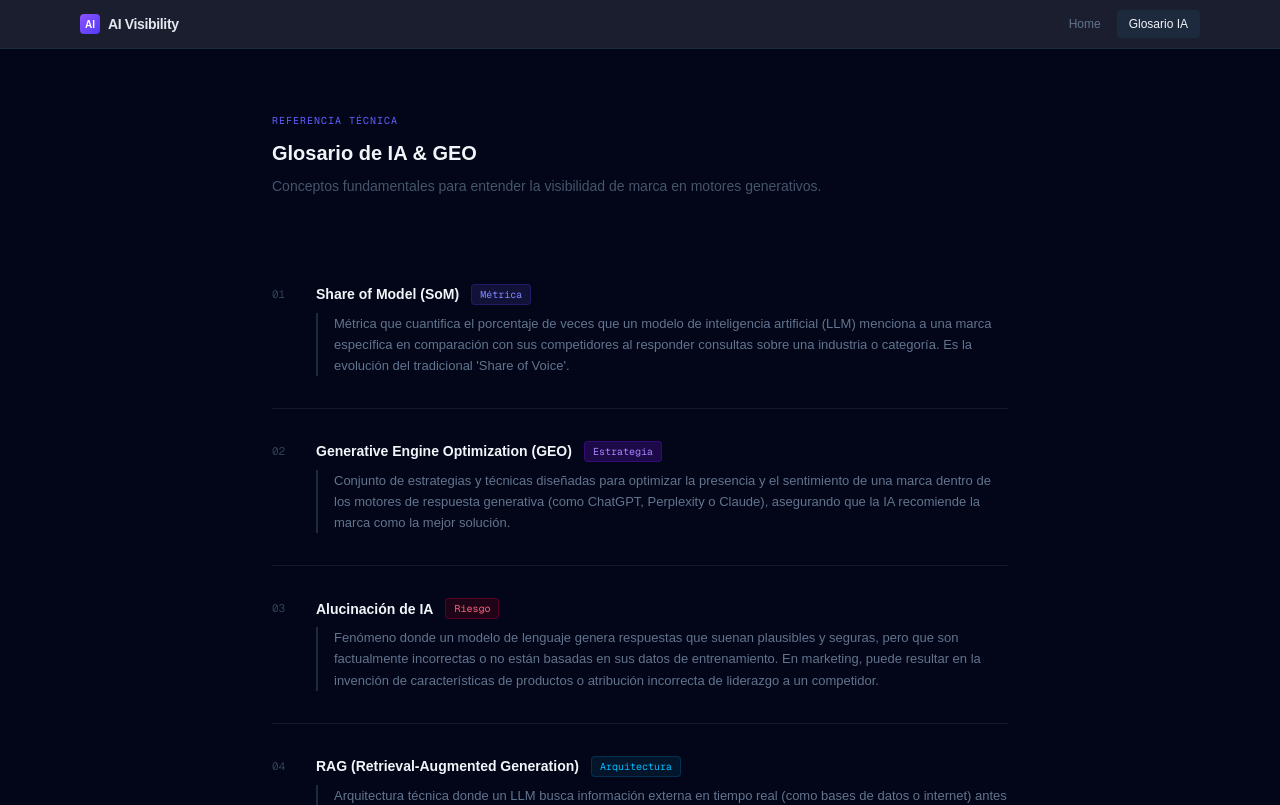
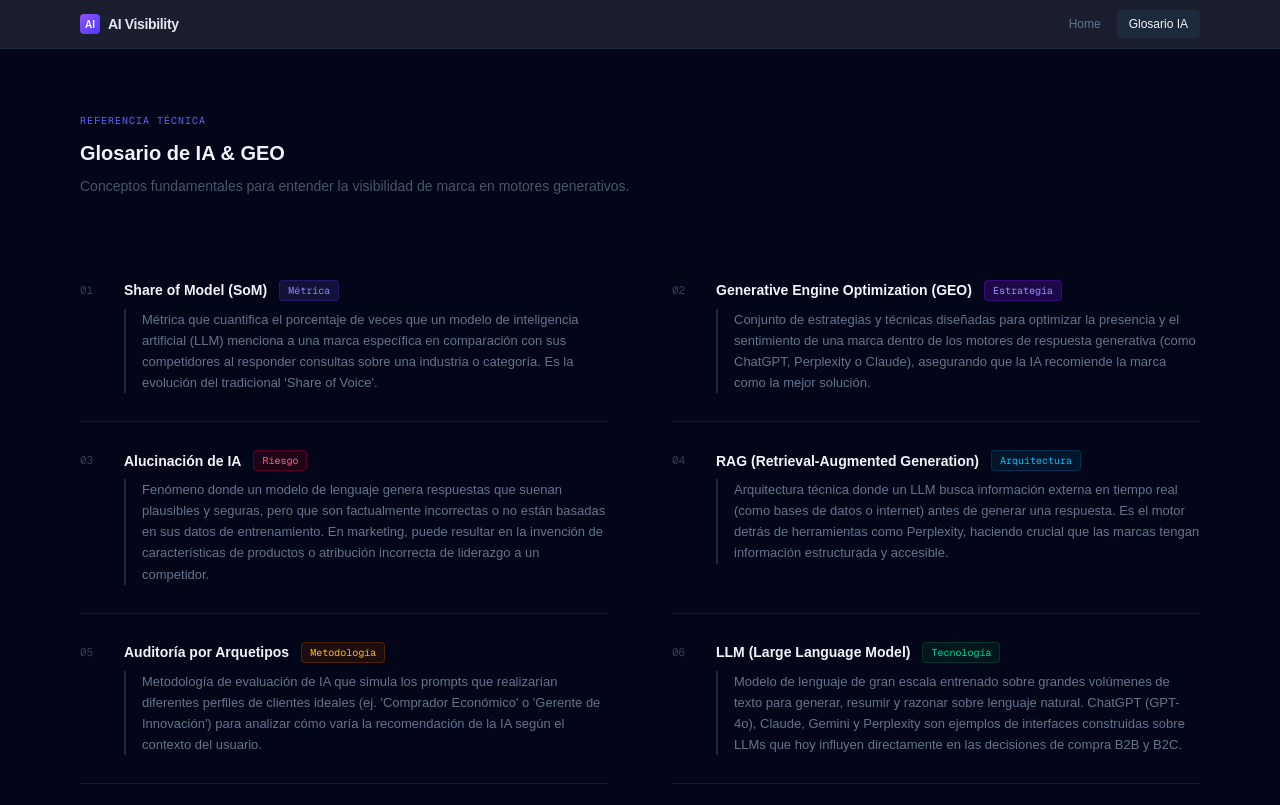
Before and after one commit to OfuentesP/ai-visibility, a Next.js app: page /glosario in a window 1280 px wide. Shown: the top 805 px of the page. Built offline with nearby package versions, Linux system fonts and the light colour scheme.

Commit message:
feat(glosario): full width container with 2-col grid layout

```diff
--- a/src/app/glosario/page.tsx
+++ b/src/app/glosario/page.tsx
@@ -73,7 +73,7 @@ export default function GlosarioPage() {
         type="application/ld+json"
         dangerouslySetInnerHTML={{ __html: JSON.stringify(jsonLd) }}
       />
-      <main className="max-w-3xl mx-auto py-16 px-4">
+      <main className="max-w-6xl mx-auto py-16 px-4">
 
         {/* Header */}
         <div className="mb-14">
@@ -87,9 +87,9 @@ export default function GlosarioPage() {
         </div>
 
         {/* Terms */}
-        <div className="divide-y divide-slate-800/60">
+        <div className="grid grid-cols-1 md:grid-cols-2 gap-x-16 divide-y-0">
           {terminos.map((item, i) => (
-            <div key={item.id} id={item.id} className="py-8 flex gap-6">
+            <div key={item.id} id={item.id} className="py-7 flex gap-6 border-b border-slate-800/60">
               {/* Index */}
               <span className="text-[11px] font-mono text-slate-700 pt-0.5 w-5 shrink-0 select-none">
                 {String(i + 1).padStart(2, '0')}
```
